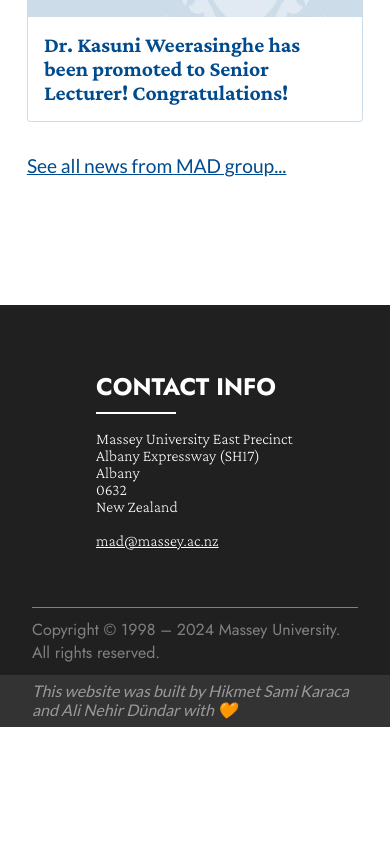
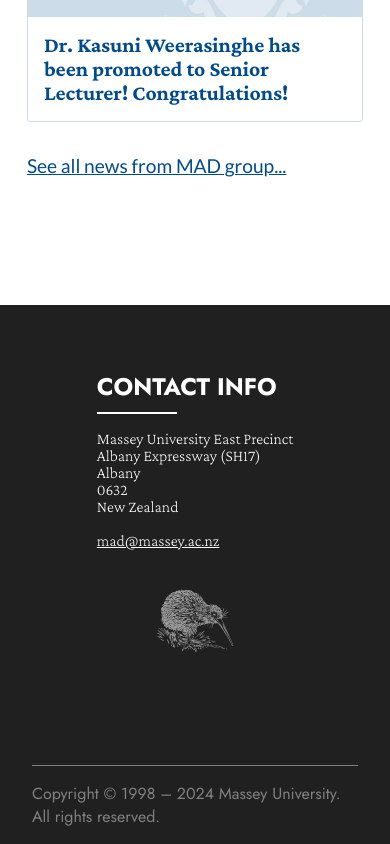
Before and after one commit to samkaraca/mad-website, a Next.js app: page / in a window 390 px wide. Shown: the part 2314-3158 px from the top of the page. Before the commit the page ends 3041 px from the top, so only its background shows below. Built offline with nearby package versions, Linux system fonts and the light colour scheme.

Commit message:
Add kiwi bird photo in the footer. Add acknowldgement section above footer on about-us page.

```diff
--- a/src/features/footer/footer.module.scss
+++ b/src/features/footer/footer.module.scss
@@ -1,26 +1,58 @@
+$footer-bg-color: #202020;
+$footer-title-color: white;
+$footer-text-color: white;
+$acknowledgement-bg-color: #202020;
+$acknowledgement-text-color: #999;
+
 .footer {
   grid-area: footer;
   position: relative;
 
   a {
-    color: white;
+    color: $footer-title-color;
   }
 
-  background-color: #202020;
+  background-color: $footer-bg-color;
+  color: $footer-text-color;
   flex-direction: column;
-  color: white;
   display: flex;
 }
 
-.main-content {
-  padding-inline: 2rem;
+.above-acknowledgement {
+  padding-inline: 6rem;
   padding-top: 4rem;
-  padding-bottom: 0.7rem;
+  padding-bottom: 4rem;
+
+  > .main-content {
+    display: flex;
+    justify-content: space-between;
+    align-items: end;
+
+    > img {
+      padding-bottom: 0.5rem;
+      height: 7rem;
+      filter: invert(0.6);
+    }
+  }
+}
+
+@media screen and (max-width: 768px) {
+  .above-acknowledgement {
+    padding-inline: 0;
+
+    > .main-content {
+      flex-direction: column;
+      align-items: center;
+
+      > img {
+        margin-block: 2.5rem;
+        height: 4rem;
+      }
+    }
+  }
 }
 
 .contact {
-  padding-left: 4rem;
-  padding-bottom: 3rem;
   font-weight: lighter;
 
   h2 {
@@ -30,7 +62,7 @@
 
   .divider {
     height: 0.1rem;
-    background-color: white;
+    background-color: $footer-title-color;
     width: 5rem;
     margin-bottom: 1rem;
   }
@@ -42,15 +74,15 @@
   .divider {
     margin-block: 0.6rem;
     height: 0.1rem;
-    background-color: grey;
+    background-color: $footer-title-color;
   }
 
-  color: grey;
+  color: $footer-title-color;
 }
 
 .acknowledgement {
-  color: #999;
-  background-color: #333;
+  color: $acknowledgement-text-color;
+  background-color: $acknowledgement-bg-color;
   padding-inline: 2rem;
   padding-block: 0.4rem;
   font-style: italic;
--- a/src/features/footer/index.tsx
+++ b/src/features/footer/index.tsx
@@ -2,6 +2,7 @@
 import styles from "./footer.module.scss";
 import { Overlay } from "@/components/overlay";
 import { HamburgerMenuStatus } from "@/hooks/useHamburgerMenu";
+import { usePathname } from "next/navigation";
 
 interface Props {
   hamburgerMenuStatus: HamburgerMenuStatus;
@@ -12,12 +13,27 @@
   hamburgerMenuStatus,
   setHamburgerMenuStatus,
 }: Props) => {
+  const pathName = usePathname();
+
   return (
     <footer id="footer" className={styles["footer"]}>
+      <section
+        style={{
+          padding: "0.5rem 2rem",
+          backgroundColor: "grey",
+          visibility: pathName === "/about-us" ? "visible" : "hidden",
+          position: pathName === "/about-us" ? "initial" : "absolute",
+          zIndex: 1,
+        }}
+      >
+        Acknowledgement: This website was built by Ali Nehir Dündar and Hikmet
+        Sami Karaca with 🧡
+      </section>
       <Overlay
         isOpen={hamburgerMenuStatus === "open"}
         onClick={() => setHamburgerMenuStatus("closed")}
       />
+      <section className={styles["above-acknowledgement"]}>
         <section className={styles["main-content"]}>
           <section className={`${styles["contact"]}`}>
             <h2 className={`${jost.className}`}>CONTACT INFO</h2>
@@ -31,16 +47,21 @@
               <a href="mailto:mad@massey.ac.nz">mad@massey.ac.nz</a>
             </p>
           </section>
+          <img src="/kiwi-bird.svg" alt="Kiwi bird" />
+        </section>
+      </section>
       <section className={styles["copyright"]}>
-          <div className={styles["divider"]} />
-          <p className={jost.className}>
+        <p
+          className={jost.className}
+          style={{
+            borderTop: "1px solid grey",
+            color: "grey",
+            marginInline: "2rem",
+            paddingBlock: "1rem",
+          }}
+        >
           Copyright © 1998 – 2024 Massey University. All rights reserved.
         </p>
-        </section>
-      </section>
-      <section className={styles["acknowledgement"]}>
-        This website was built by Hikmet Sami Karaca and Ali Nehir Dündar with
-        🧡
       </section>
     </footer>
   );
```
Also changed, not shown: public/kiwi-bird.svg (added). Lines whose indentation alone changed are shown as unchanged.
